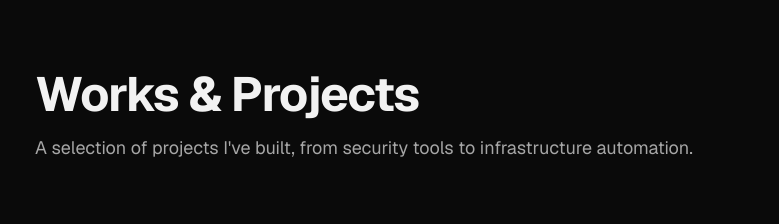
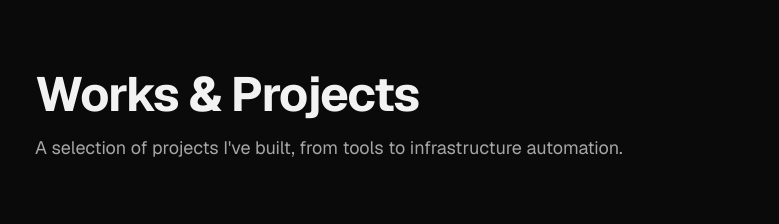
Before and after one commit to MuliaMB/portofolio, a Next.js app: page / in a window 1280 px wide. Shown: the part 2720-2944 px from the top of the page, without its empty margins (61-840 px from the left). Built offline with nearby package versions, Linux system fonts and the light colour scheme.

Commit message:
project section

```diff
--- a/src/sections/projects.tsx
+++ b/src/sections/projects.tsx
@@ -27,7 +27,7 @@ export function ProjectsSection() {
     <Section
       sectionId="projects"
       title="Works & Projects"
-      subtitle="A selection of projects I've built, from security tools to infrastructure automation."
+      subtitle="A selection of projects I've built, from tools to infrastructure automation."
     >
       <div className="grid grid-cols-1 md:grid-cols-12 gap-6 md:gap-8 auto-rows-fr grid-flow-dense">
         {projects.map((project, index) => {
```
